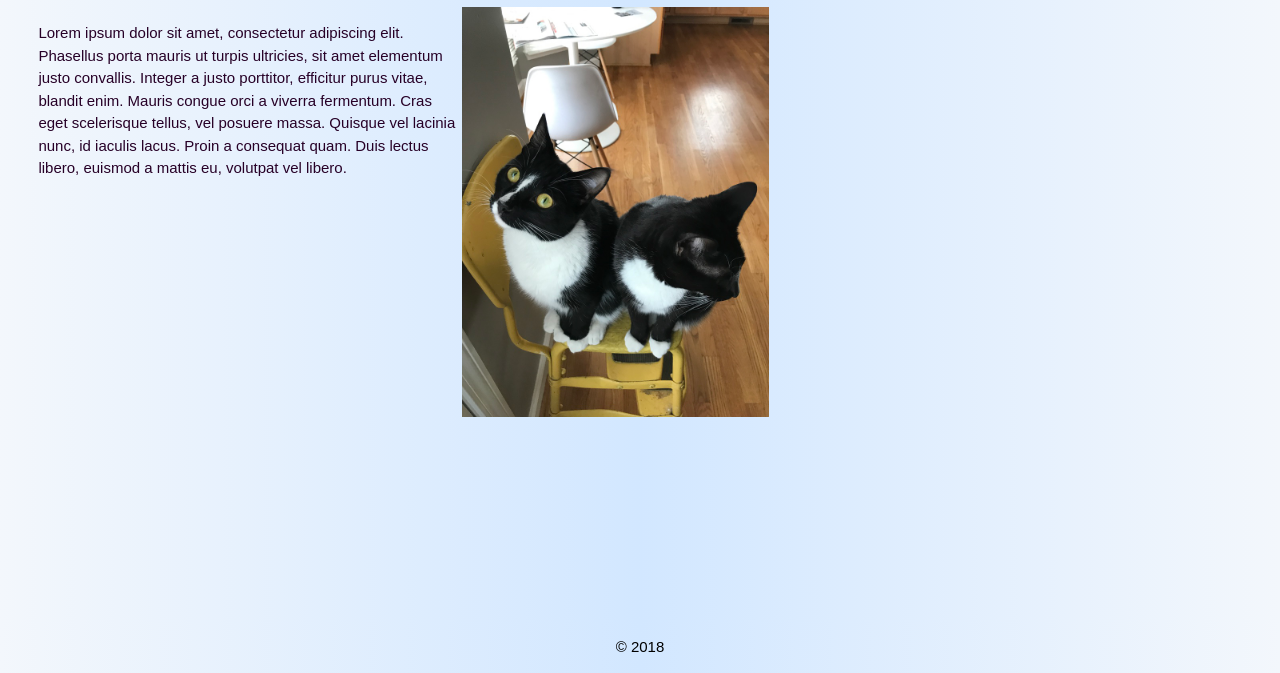
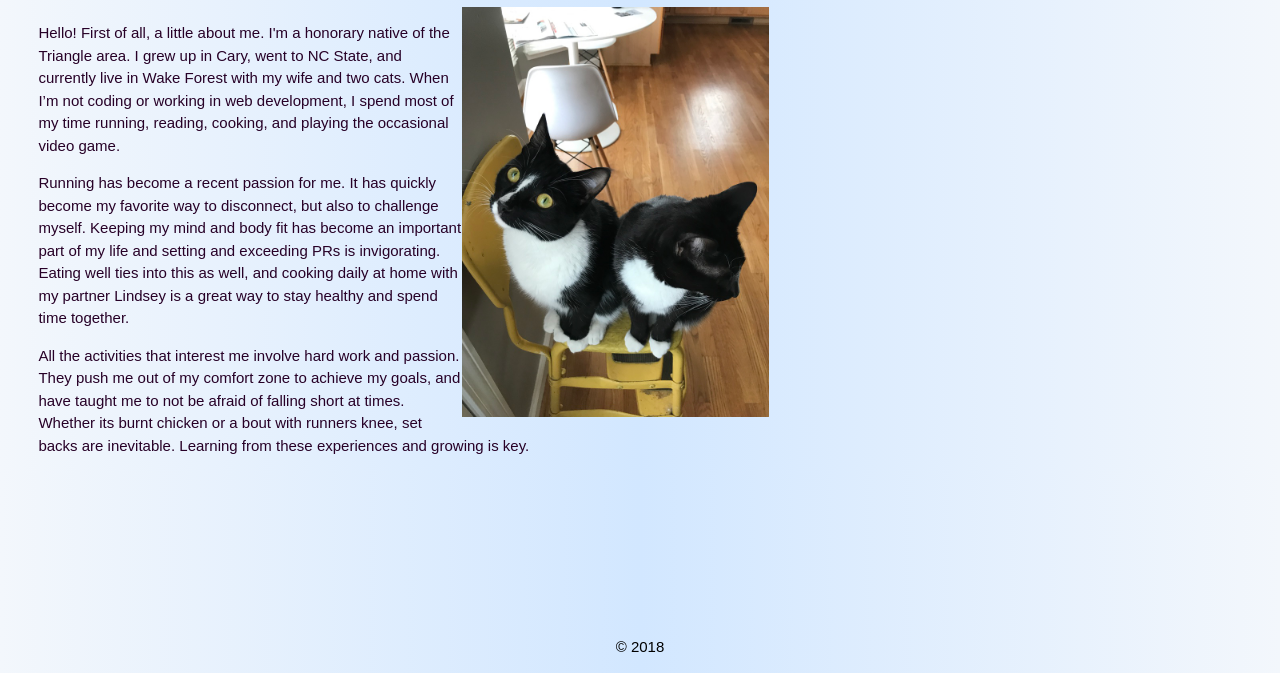
Before and after one commit to thomasjaycampbell/Thomas-Campbell, a plain HTML site: page Desktop/about.html in a window 1280 px wide. Shown: the part 127-800 px from the top of the page. Drawn offline with nearby package versions, Linux system fonts and the light colour scheme.

Commit message:
About
Updated

```diff
--- a/Desktop/about.html
+++ b/Desktop/about.html
@@ -29,8 +29,12 @@
             </div>
 
             <div>
-                <p>Lorem ipsum dolor sit amet, consectetur adipiscing elit. Phasellus porta mauris ut turpis ultricies, sit amet elementum justo convallis. Integer a justo porttitor, efficitur purus vitae, blandit enim. Mauris congue orci a viverra fermentum. Cras eget scelerisque tellus, vel posuere massa. Quisque vel lacinia nunc, id iaculis lacus. Proin a consequat quam. Duis lectus libero, euismod a mattis eu, volutpat vel libero.</p>
+				<p> Hello! First of all, a little about me. I'm a honorary native of the Triangle area. I grew up in Cary, went to NC State, and currently live in Wake Forest with my wife and two cats. When I’m not coding or working in web development, I spend most of my time running, reading, cooking, and playing the occasional video game.
 
+
+				<p> Running has become a recent passion for me. It has quickly become my favorite way to disconnect, but also to challenge myself. Keeping my mind and body fit has become an important part of my life and setting and exceeding PRs is invigorating. Eating well ties into this as well, and cooking daily at home with my partner Lindsey is a great way to stay healthy and spend time together.
+
+				<p> All the activities that interest me involve hard work and passion. They push me out of my comfort zone to achieve my goals, and have taught me to not be afraid of falling short at times. Whether its burnt chicken or a bout with runners knee, set backs are inevitable. Learning from these experiences and growing is key.
             </div>
         </section>
 
```
